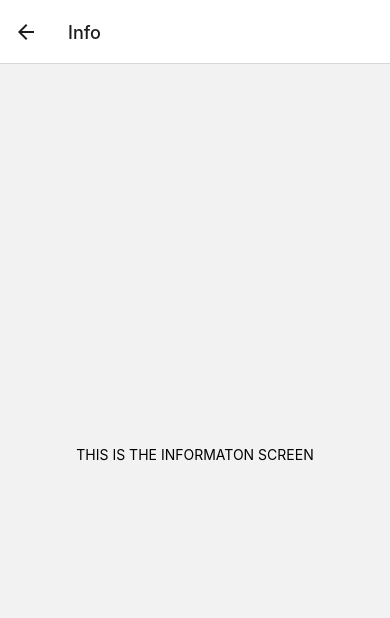
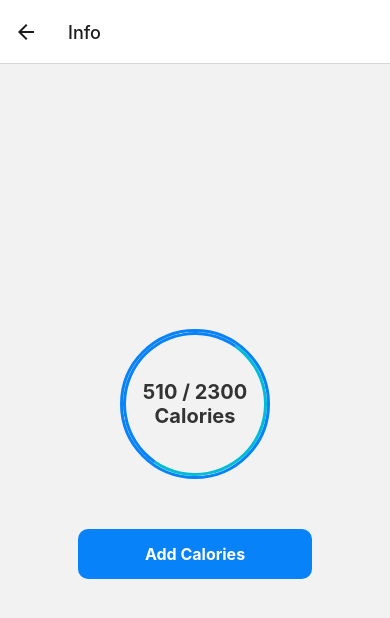
Before and after one commit to looky736/HealthyEating, a React Native app: screen /Info in a window 390 px wide. Shown: the top 618 px of the page. Built offline with nearby package versions, Linux system fonts and the light colour scheme; no server answers.

Commit message:
Committing before attempting circular progression for calorie tracker

```diff
--- a/package.json
+++ b/package.json
@@ -17,6 +17,8 @@
     "react": "18.2.0",
     "react-iframe": "^1.8.5",
     "react-native": "0.71.4",
+    "react-native-confetti": "^0.1.0",
+    "react-native-confetti-cannon": "^1.5.2",
     "react-native-safe-area-context": "4.5.0",
     "react-native-screens": "~3.20.0",
     "react-native-webview": "^12.0.0",
--- a/screens/CalorieScreen.js
+++ b/screens/CalorieScreen.js
@@ -1,18 +1,56 @@
 import { useNavigation } from '@react-navigation/core'
-import React from 'react'
+import React, { Component } from 'react'
 import { StyleSheet, Text, TouchableOpacity, View } from 'react-native'
+import { AnimatedCircularProgress } from 'react-native-circular-progress'
 
+class InfoScreen extends Component {
+  constructor(props) {
+    super(props)
+    this.state = {
+      fill: 0,
+      calories: 0
+    }
+  }
 
-const CalScreen = () => {
+  handleAddCalories = () => {
+    const { calories } = this.state
+    const newCalories = calories + 100
+    const fillPercentage = (newCalories / 23).toFixed(2)
+    const fill = fillPercentage > 100 ? 100 : fillPercentage
+    this.setState({ calories: newCalories, fill })
+  }
 
-  return (
-    <View style={styles.container}>
-      <Text>THIS IS THE CALORIE SCREEN</Text>
-    </View>
-  )
+  render() {
+    const { fill, calories } = this.state
+
+    return (
+      <View style={styles.container}>
+        <Text>THIS IS THE INFORMATION SCREEN</Text>
+        <AnimatedCircularProgress
+          size={200}
+          width={3}
+          fill={fill}
+          tintColor="#00e0ff"
+          backgroundColor="#3d5875">
+          {
+            (fill) => (
+              <Text>
+                { calories } / 2300
+              </Text>
+            )
+          }
+        </AnimatedCircularProgress>
+        <TouchableOpacity
+          style={styles.button}
+          onPress={this.handleAddCalories}>
+          <Text style={styles.buttonText}>Add 100 Calories</Text>
+        </TouchableOpacity>
+      </View>
+    )
+  }
 }
 
-export default CalScreen
+export default InfoScreen
 
 const styles = StyleSheet.create({
   container: {
--- a/screens/InformationScreen.js
+++ b/screens/InformationScreen.js
@@ -1,13 +1,32 @@
 import { useNavigation } from '@react-navigation/core'
-import React from 'react'
+import React, { useState, useEffect } from 'react'
 import { StyleSheet, Text, TouchableOpacity, View } from 'react-native'
 
+const InfoScreen = () => {
+  const [calories, setCalories] = useState(0);
+  const maxCalories = 2300;
 
-const InfoScreen = () => {
+  useEffect(() => {
+    if (calories < maxCalories) {
+      const intervalId = setInterval(() => {
+        setCalories(c => c + 10);
+      }, 100);
+      return () => clearInterval(intervalId);
+    }
+  }, [calories]);
+
+  const progress = calories / maxCalories;
+  const deg = 360 * progress;
 
   return (
     <View style={styles.container}>
-      <Text>THIS IS THE INFORMATON SCREEN</Text>
+      <View style={styles.progressContainer}>
+        <View style={[styles.progress, { transform: [{ rotateZ: `${deg}deg` }] }]} />
+        <Text style={styles.progressText}>{calories} / {maxCalories} Calories</Text>
+      </View>
+      <TouchableOpacity style={styles.button}>
+        <Text style={styles.buttonText}>Add Calories</Text>
+      </TouchableOpacity>
     </View>
   )
 }
@@ -20,17 +39,46 @@ const styles = StyleSheet.create({
     justifyContent: 'center',
     alignItems: 'center'
   },
-   button: {
+  progressContainer: {
+    position: 'relative',
+    width: 150,
+    height: 150,
+    borderRadius: 75,
+    borderWidth: 3,
+    borderColor: '#0782F9',
+    justifyContent: 'center',
+    alignItems: 'center',
+    marginBottom: 50,
+  },
+  progress: {
+    position: 'absolute',
+    top: 0,
+    left: 0,
+    width: 144,
+    height: 144,
+    borderRadius: 72,
+    borderWidth: 3,
+    borderColor: '#00bcd4',
+    borderLeftColor: '#0782F9',
+    borderBottomColor: '#0782F9',
+    transform: [{ rotateZ: '0deg' }],
+  },
+  progressText: {
+    fontSize: 20,
+    fontWeight: 'bold',
+    color: '#333',
+    textAlign: 'center',
+  },
+  button: {
     backgroundColor: '#0782F9',
     width: '60%',
     padding: 15,
     borderRadius: 10,
     alignItems: 'center',
-    marginTop: 40,
   },
   buttonText: {
     color: 'white',
     fontWeight: '700',
     fontSize: 16,
   },
-})
+});
--- a/screens/LoginScreen.js
+++ b/screens/LoginScreen.js
@@ -104,13 +104,14 @@ const styles = StyleSheet.create({
     marginTop: 40,
   },
   button: {
-    backgroundColor: '#edb14f',
+    backgroundColor: '#F78766',
     borderColor: 'black',
     borderWidth: 2,
     width: '100%',
     padding: 15,
     borderRadius: 10,
     alignItems: 'center',
+    fontWeight: 'bold',
   },
   buttonOutline: {
     backgroundColor: 'white',
@@ -122,9 +123,10 @@ const styles = StyleSheet.create({
     color: 'black',
     fontWeight: '700',
     fontSize: 16,
+    fontWeight: 'bold',
   },
   buttonOutlineText: {
-    color: '#0782F9',
+    color: 'black',
     fontWeight: '700',
     fontSize: 16,
   },
--- a/screens/WaterScreen.js
+++ b/screens/WaterScreen.js
@@ -1,11 +1,13 @@
 import { useState, useEffect } from 'react';
 import { StyleSheet, Text, View, Image, TouchableOpacity } from 'react-native';
+import ConfettiCannon from 'react-native-confetti-cannon';
 
 const WaterScreen = () => {
   const [cups, setCups] = useState(Array(6).fill(false)); // initial state of all cups to be empty
   const [plantImage, setPlantImage] = useState(require('../Plant1.png')); // initial state of plant image is Plant1 image the saddest plant
   const [plantContainerStyle, setPlantContainerStyle] = useState(styles.plantContainer1);
   const [waterConsumed, setWaterConsumed] = useState(0);
+  const [confetti, setConfetti] = useState(false);
 
   useEffect(() => {
     const countSelectedCups = cups.filter(Boolean).length; // count how many cups are currently selected by the user
@@ -19,17 +21,24 @@ const WaterScreen = () => {
       setPlantImage(require('../Plant3.png')); //If first 5 or 6 cups selected show Plant3
       setPlantContainerStyle(styles.plantContainer3);
     }
+
+    if (countSelectedCups === 6) {
+      setConfetti(true);
+    } else {
+      setConfetti(false);
+    }
+
     setWaterConsumed(countSelectedCups * 500);
   }, [cups]);
 
   const handleCupPress = (index) => {
-    if (!cups[index]) { // if the cup is not filled, fill it
+    if (!cups[index]) {
       if (index === 0 || cups[index - 1]) {
         const newCups = [...cups];
         newCups[index] = true;
         setCups(newCups);
       }
-    } else { // if the cup is filled, empty it (only want it from right to left)
+    } else {
       if (cups.slice(index + 1).every((cup) => !cup)) {
         const newCups = [...cups];
         newCups[index] = false;
@@ -40,6 +49,14 @@ const WaterScreen = () => {
 
   return (
     <View style={styles.container}>
+      {confetti && (
+        <ConfettiCannon
+          count={200}
+          origin={{ x: -10, y: 0 }}
+          explosionSpeed={3500}
+          fallSpeed={5000}
+        />
+      )}
       <View style={[styles.imageContainer, plantContainerStyle]}>
         <Image source={plantImage} style={styles.image} resizeMode="contain" />
       </View>
@@ -56,7 +73,7 @@ const WaterScreen = () => {
       </View>
     </View>
   );
-};
+        };
 
 const styles = StyleSheet.create({
     container: {
@@ -80,13 +97,13 @@ const styles = StyleSheet.create({
       width: 320,
       height: 320,
       overflow: 'hidden',
-      top: 90,
+      top: -90,
     },
     plantContainer2: {
       width: 420,
       height: 420,
       overflow: 'hidden',
-      top: -10,
+      top: -90,
       right: -12,
     },
     plantContainer3: {
```
Also changed, not shown: 1 other file (tests, documents, lock files or other folders).
